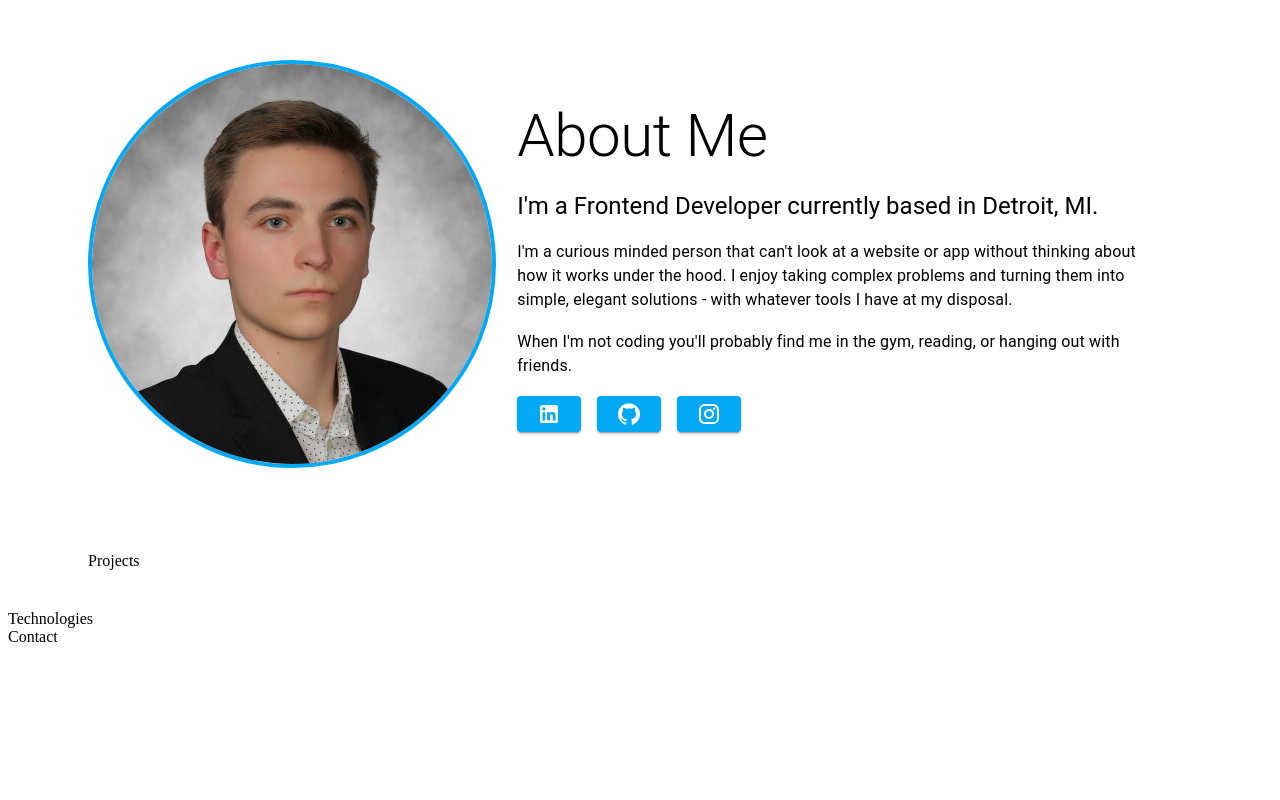
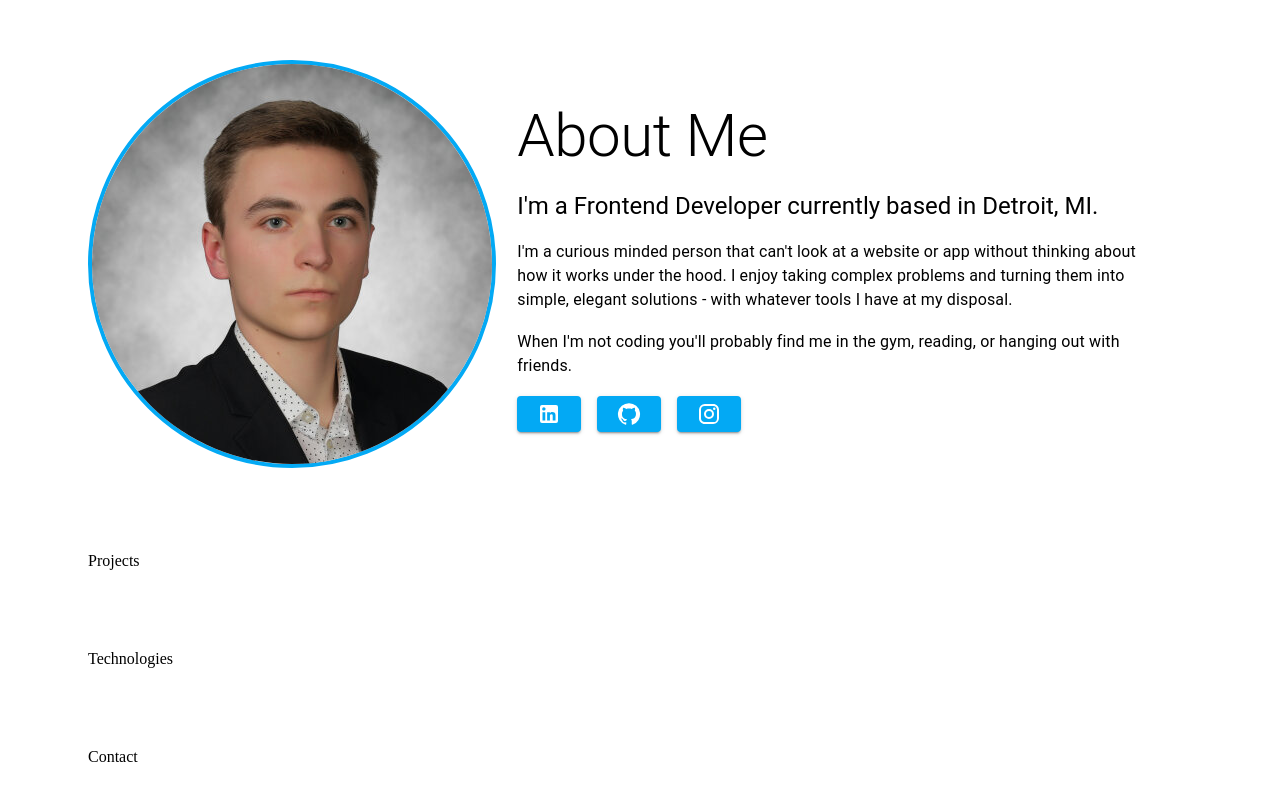
Before and after one commit to couvq/Portfolio-Site-V.2, a React (Create React App) app in the folder portfolio-site-v2/: page / in a window 1280 px wide. Shown: the part 1020-1820 px from the top of the page. Before the commit the page ends 1674 px from the top, so only its background shows below. Built offline with nearby package versions, Linux system fonts and the light colour scheme.

Commit message:
added padding to technologies and contact section as well

```diff
--- a/portfolio-site-v2/src/components/Contact/Contact.js
+++ b/portfolio-site-v2/src/components/Contact/Contact.js
@@ -5,7 +5,13 @@ const Contact = () => {
 
 
   return (
-    <div id="Contact">Contact</div>
+    <div
+    id="Contact"
+    style={{
+      padding: '2.5rem 5rem'
+    }}
+    >
+    Contact</div>
   );
 }
 
--- a/portfolio-site-v2/src/components/Technologies/Technologies.js
+++ b/portfolio-site-v2/src/components/Technologies/Technologies.js
@@ -5,7 +5,13 @@ const Technologies = () => {
 
 
   return (
-    <div id="Technologies">Technologies</div>
+    <div
+    id="Technologies"
+    style={{
+      padding: '2.5rem 5rem'
+    }}
+    >
+    Technologies</div>
   );
 }
 
```
